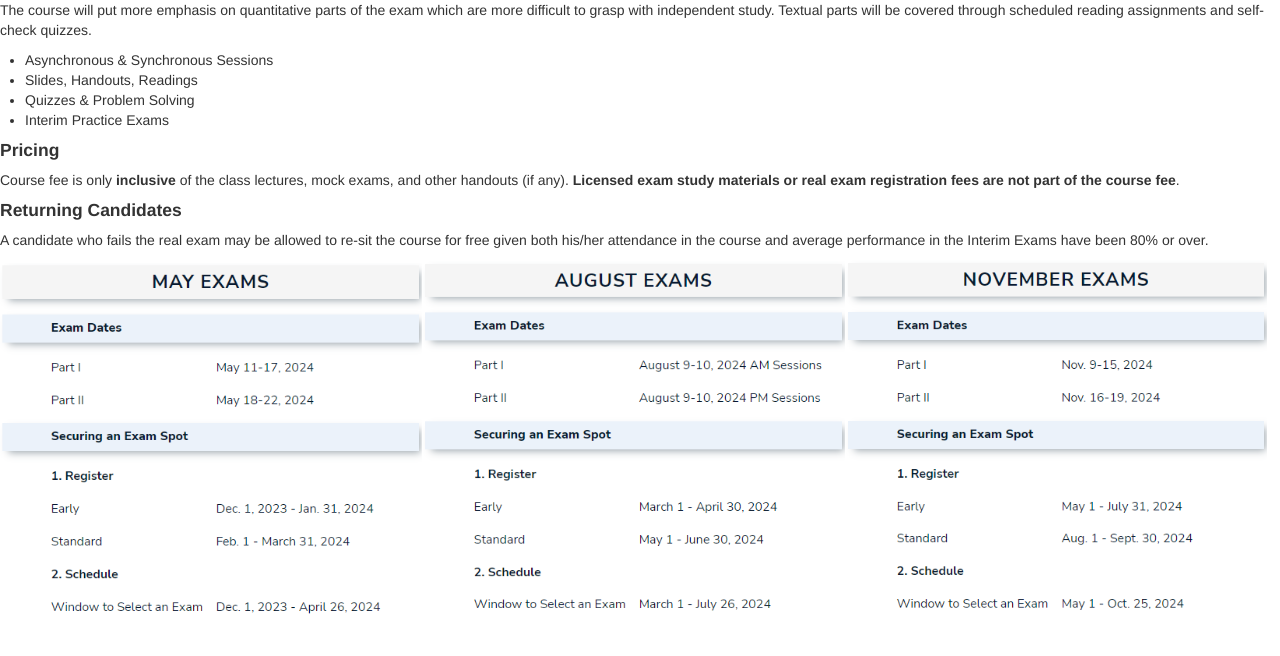
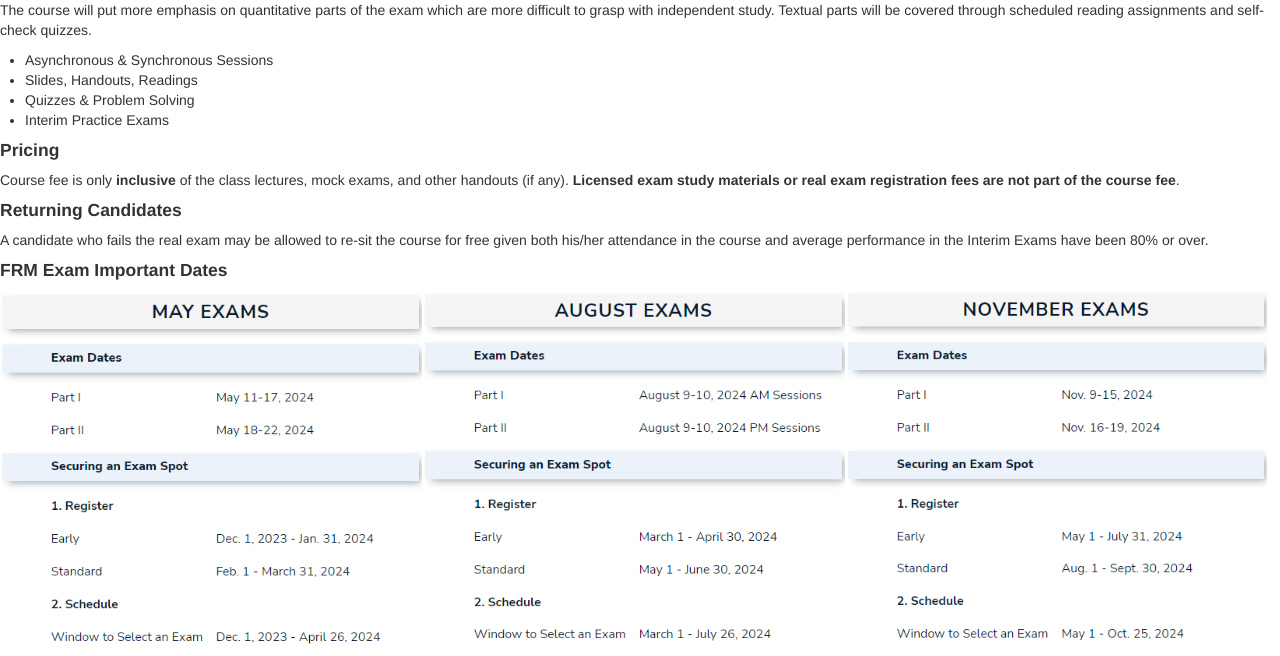
Before and after one commit to quanturk/quanturk.github.io, a Jekyll site: the page built from pages/frm.md, in a window 1280 px wide and 900 px high, scrolled down 1013 px, cut to the strip 0-656 px from the top of the window. Built offline with Jekyll 4.4.1, drawn with Linux system fonts in a browser that asks for light colours.

Commit message:
Update frm.md

```diff
--- a/pages/frm.md
+++ b/pages/frm.md
@@ -42,6 +42,7 @@
 #### Returning Candidates
 A candidate who fails the real exam may be allowed to re-sit the course for free given both his/her attendance in the course and average performance in the Interim Exams have been 80% or over.
 
+#### FRM Exam Important Dates
 <img src="../figures/2024_may_dates.png" width="33%"><img src="../figures/2024_aug_dates.png" width="33%"><img src="../figures/2024_nov_dates.png" width="33%">
 
 <br>
```
